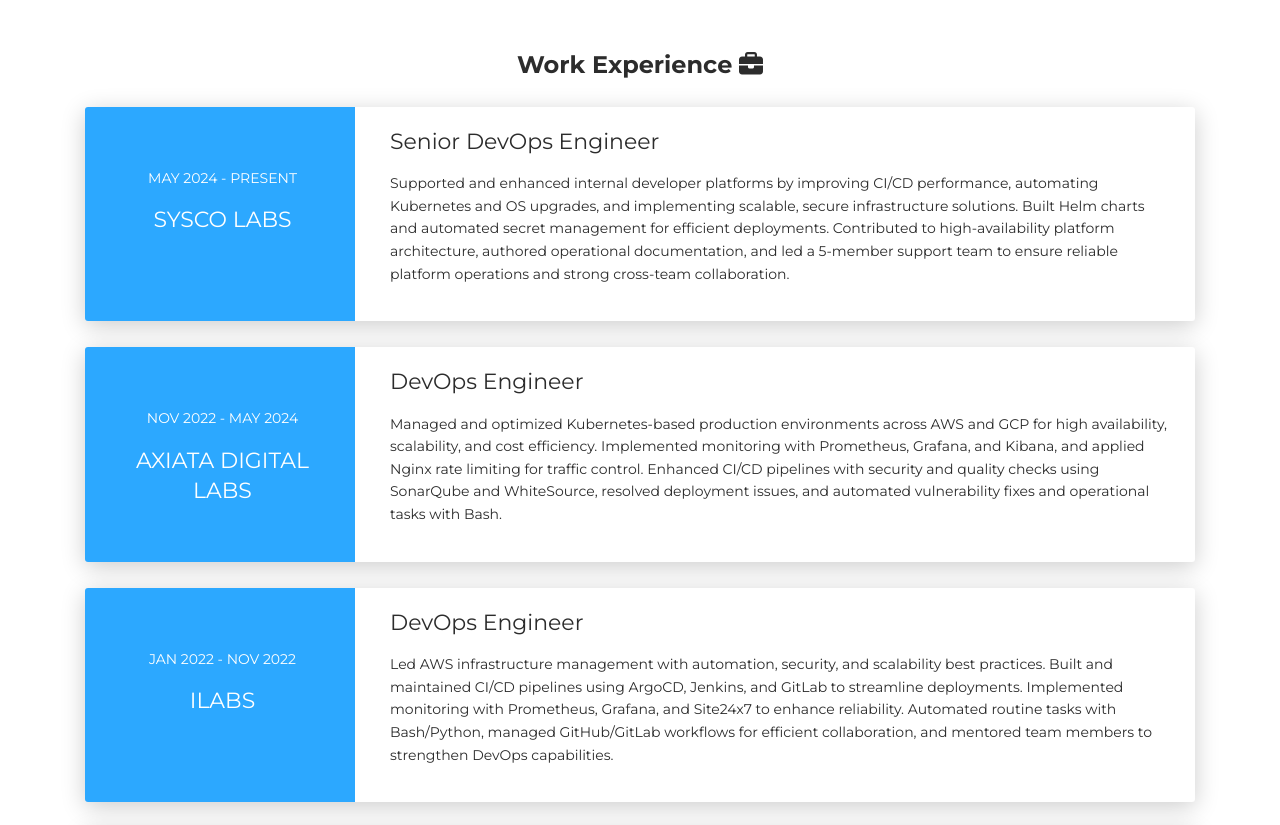
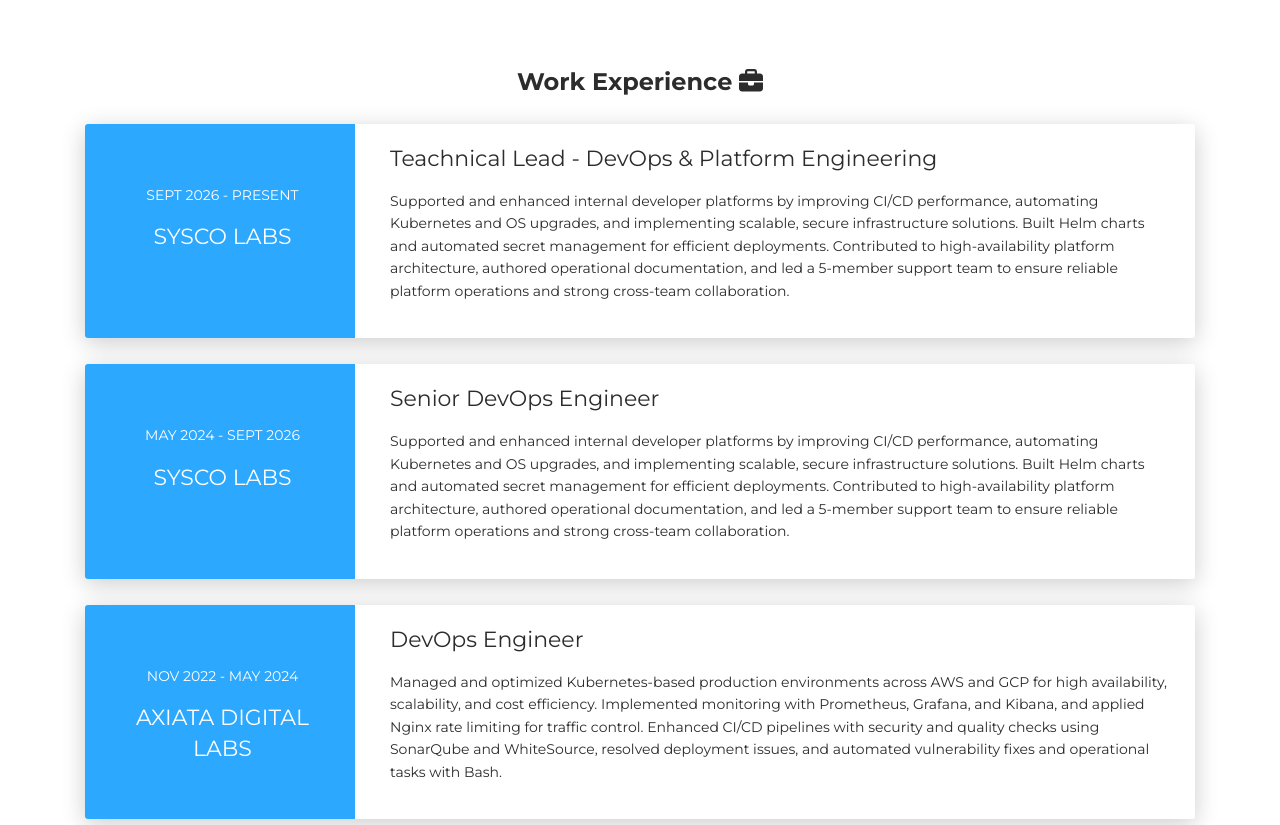
Before and after one commit to DinukaW/DinukaW_Portfolio, a plain HTML site: page index.html in a window 1280 px wide. Shown: the part 1660-2485 px from the top of the page. Drawn offline with Linux system fonts and the light colour scheme.

Commit message:
updated the details

```diff
--- a/index.html
+++ b/index.html
@@ -14,9 +14,9 @@
     <link rel="icon" type="image/png" sizes="32x32" href="images/favicon-32x32.png">
     <link rel="icon" type="image/png" sizes="16x16" href="images/favicon-16x16.png">
     <link rel="manifest" href="/site.webmanifest">
-    <meta name="description" content="Dinuka Wanniarachchi - Senior DevOps Engineer with 4+ years of experience in AWS, GCP, Kubernetes, CI/CD, and GitOps">
+    <meta name="description" content="Dinuka Wanniarachchi - Technical Lead - DevOps with 6+ years of experience in AWS, GCP, Kubernetes, Terraform, CI/CD and GitOps">
     <meta name="author" content="Dinuka Wanniarachchi">
-    <meta name="keywords" content="DevOps, AWS, GCP, Kubernetes, CI/CD, GitOps, Cloud Engineer">
+    <meta name="keywords" content="DevOps, AWS, GCP, Kubernetes, Terraform, CI/CD, GitOps, Cloud Engineer">
     <noscript>
       <style type="text/css">
         [data-aos] {
@@ -57,7 +57,7 @@
         <div class="content-center">
           <div class="cc-profile-image"><a href="#"><img src="images/Dinuka.JPG" alt="Image"/></a></div>
           <div class="h2 title">Dinuka Wanniarachchi</div>
-          <p class="category text-white">Senior DevOps Engineer @ SYSCO</p>
+          <p class="category text-white">Technical Lead - DevOps & Platform Engineering @ Sysco Labs</p>
           <!-- <a class="btn btn-primary smooth-scroll mr-2" href="#" data-aos="zoom-in" data-aos-anchor="data-aos-anchor">Hire Me</a>
           <a class="btn btn-primary" href="#" data-aos="zoom-in" data-aos-anchor="data-aos-anchor">Download CV</a> -->
         </div>
@@ -80,7 +80,7 @@
     <div class="h4 text-center mb-4 title">About Me <span><i class="fa fa-user"></i></span></div>
     <div class="card" data-aos="fade-up" data-aos-offset="10">
       <div class="card-body">
-            <p>Hello! I’m Dinuka Wanniarachchi, a Senior DevOps Engineer with 4+ years of experience building and scaling cloud-native platforms on AWS and GCP. I specialize in Kubernetes, CI/CD, and GitOps, and I enjoy designing reliable, automated infrastructure that helps teams ship faster with confidence.</p>
+            <p>Hello! I’m Dinuka Wanniarachchi, a Technical Lead - DevOps & Platform Engineering with 6+ years of experience building and scaling cloud-native platforms on AWS and GCP. I specialize in Kubernetes, IAC, CI/CD and GitOps, and I enjoy designing reliable, automated infrastructure that helps teams ship faster with confidence.</p>
             <p>I thrive in fast-paced, collaborative environments where I can take ownership, improve systems through automation, and mentor engineers. I’m passionate about secure, observable, and scalable platforms, and I focus on creating great developer experiences by removing friction and building tools that just work.</p>
           </div>
     </div>
@@ -184,7 +184,23 @@
       <div class="row">
         <div class="col-md-3 bg-primary" data-aos="fade-right" data-aos-offset="50" data-aos-duration="500">
           <div class="card-body cc-experience-header">
-            <p>May 2024 - Present</p>
+            <p>Sept 2026 - Present</p>
+            <div class="h5">Sysco Labs</div>
+          </div>
+        </div>
+        <div class="col-md-9" data-aos="fade-left" data-aos-offset="50" data-aos-duration="500">
+          <div class="card-body">
+            <div class="h5">Teachnical Lead - DevOps & Platform Engineering</div>
+            <p>Supported and enhanced internal developer platforms by improving CI/CD performance, automating Kubernetes and OS upgrades, and implementing scalable, secure infrastructure solutions. Built Helm charts and automated secret management for efficient deployments. Contributed to high-availability platform architecture, authored operational documentation, and led a 5-member support team to ensure reliable platform operations and strong cross-team collaboration.</p>
+          </div>
+        </div>
+      </div>
+    </div>
+    <div class="card">
+      <div class="row">
+        <div class="col-md-3 bg-primary" data-aos="fade-right" data-aos-offset="50" data-aos-duration="500">
+          <div class="card-body cc-experience-header">
+            <p>May 2024 - Sept 2026</p>
             <div class="h5">Sysco Labs</div>
           </div>
         </div>
```
